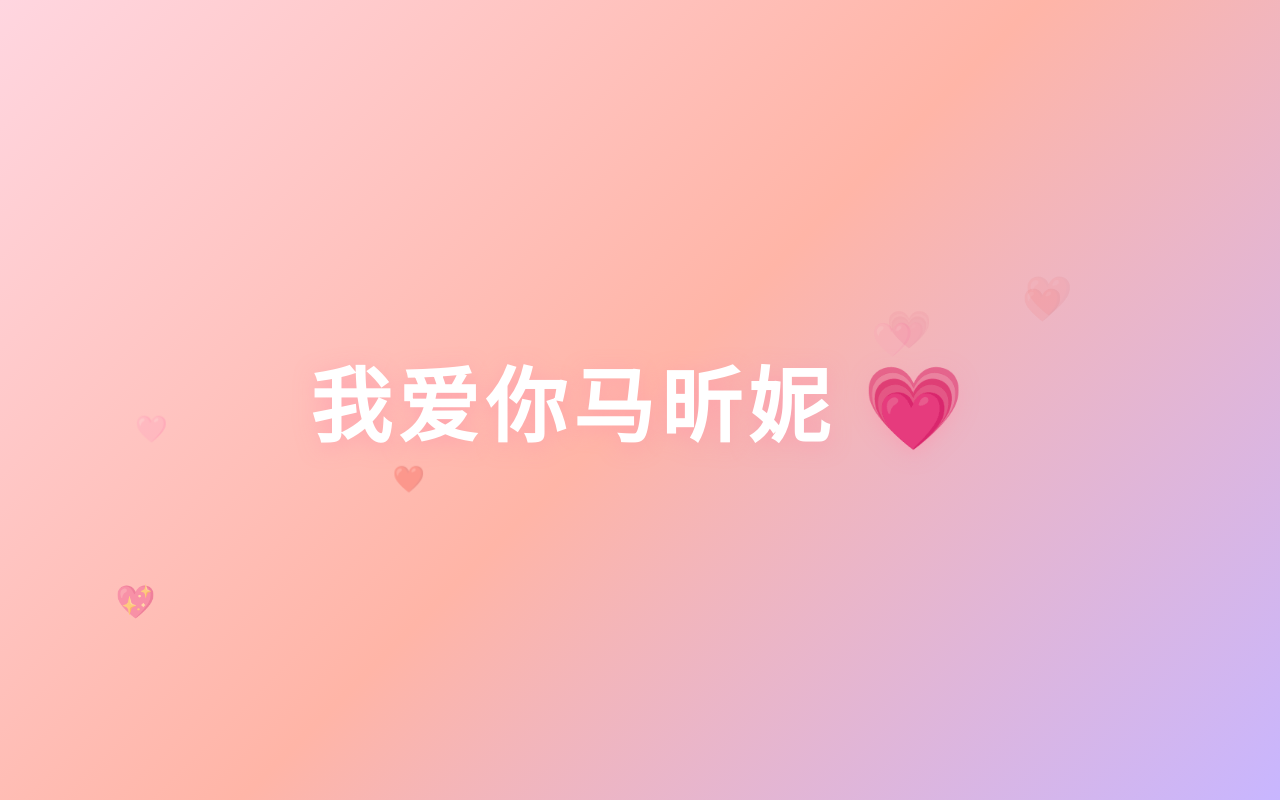
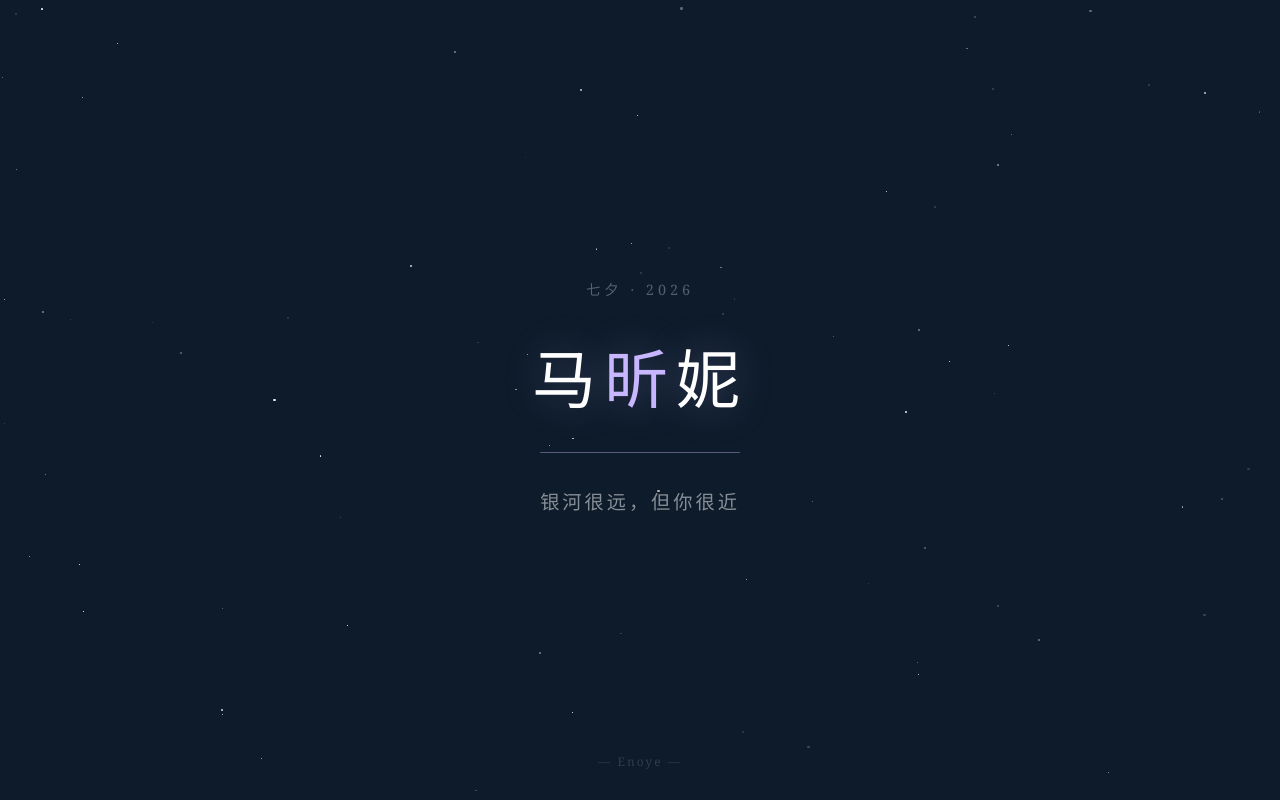
Before and after one commit to Enoye-ovo/pi-demo, a plain HTML site: page index.html in a window 1280 px wide. Drawn offline with Linux system fonts and the light colour scheme.

Commit message:
星空版七夕页面 ✨

```diff
--- a/index.html
+++ b/index.html
@@ -3,7 +3,7 @@
 <head>
   <meta charset="UTF-8">
   <meta name="viewport" content="width=device-width, initial-scale=1.0">
-  <title>我爱你马昕妮 💗</title>
+  <title>七夕 · 马昕妮</title>
   <style>
     * { margin: 0; padding: 0; box-sizing: border-box; }
     body {
@@ -11,49 +11,95 @@
       align-items: center;
       justify-content: center;
       min-height: 100vh;
-      background: linear-gradient(135deg, #ffd6e0, #ffb5a7, #c8b6ff);
+      background: #0d1b2a;
       font-family: "Georgia", "Songti SC", serif;
       overflow: hidden;
     }
-    .text {
-      font-size: clamp(2rem, 10vw, 5rem);
-      font-weight: bold;
+    .stars { position: fixed; top: 0; left: 0; width: 100%; height: 100%; pointer-events: none; }
+    .star {
+      position: absolute;
+      background: #fff;
+      border-radius: 50%;
+      animation: twinkle 3s infinite ease-in-out;
+    }
+    @keyframes twinkle {
+      0%, 100% { opacity: 0.15; }
+      50% { opacity: 0.9; }
+    }
+    .content {
+      position: relative;
+      z-index: 1;
+      text-align: center;
+    }
+    .date {
+      font-size: 0.9rem;
+      color: rgba(255, 255, 255, 0.3);
+      letter-spacing: 4px;
+      margin-bottom: 30px;
+    }
+    .name {
+      font-size: clamp(2rem, 8vw, 4rem);
       color: #fff;
-      text-shadow: 0 4px 20px rgba(255, 143, 171, 0.5);
-      letter-spacing: 6px;
-      animation: beat 1.2s ease-in-out infinite;
+      letter-spacing: 8px;
+      font-weight: 300;
+      text-shadow: 0 0 40px rgba(200, 182, 255, 0.3);
+      animation: fadeIn 2s ease;
     }
-    @keyframes beat {
-      0%, 100% { transform: scale(1); }
-      50% { transform: scale(1.08); }
+    .name span {
+      color: #c8b6ff;
     }
-    .heart {
+    .line {
+      width: 0;
+      height: 1px;
+      background: rgba(200, 182, 255, 0.4);
+      margin: 30px auto;
+      animation: expand 2s ease 0.5s forwards;
+    }
+    @keyframes expand { to { width: 200px; } }
+    .quote {
+      font-size: clamp(0.9rem, 3vw, 1.2rem);
+      color: rgba(255, 255, 255, 0.5);
+      letter-spacing: 3px;
+      line-height: 2;
+      animation: fadeIn 2s ease 1s backwards;
+    }
+    @keyframes fadeIn {
+      from { opacity: 0; transform: translateY(20px); }
+      to { opacity: 1; transform: translateY(0); }
+    }
+    .footer {
       position: fixed;
-      font-size: 1.5rem;
-      pointer-events: none;
-      animation: floatUp 4s ease-out forwards;
-    }
-    @keyframes floatUp {
-      0% { transform: translateY(100vh) scale(0.5); opacity: 0; }
-      20% { opacity: 0.8; }
-      100% { transform: translateY(-20vh) scale(1.2); opacity: 0; }
+      bottom: 30px;
+      width: 100%;
+      text-align: center;
+      font-size: 0.75rem;
+      color: rgba(255, 255, 255, 0.15);
+      letter-spacing: 2px;
     }
   </style>
 </head>
 <body>
-  <div class="text">我爱你马昕妮 💗</div>
+  <div class="stars" id="stars"></div>
+  <div class="content">
+    <div class="date">七夕 · 2026</div>
+    <div class="name">马<span>昕</span>妮</div>
+    <div class="line"></div>
+    <div class="quote">银河很远，但你很近</div>
+  </div>
+  <div class="footer">— Enoye —</div>
   <script>
-    const hearts = ['❤️', '💕', '💖', '💗', '🩷'];
-    setInterval(() => {
-      const h = document.createElement('div');
-      h.className = 'heart';
-      h.textContent = hearts[Math.floor(Math.random() * hearts.length)];
-      h.style.left = Math.random() * 100 + 'vw';
-      h.style.fontSize = (Math.random() * 20 + 16) + 'px';
-      h.style.animationDuration = (Math.random() * 2 + 3) + 's';
-      document.body.appendChild(h);
-      setTimeout(() => h.remove(), 5000);
-    }, 400);
+    const sc = document.getElementById('stars');
+    for (let i = 0; i < 80; i++) {
+      const s = document.createElement('div');
+      s.className = 'star';
+      const size = Math.random() * 2 + 0.5;
+      s.style.width = size + 'px';
+      s.style.height = size + 'px';
+      s.style.left = Math.random() * 100 + '%';
+      s.style.top = Math.random() * 100 + '%';
+      s.style.animationDelay = Math.random() * 3 + 's';
+      sc.appendChild(s);
+    }
   </script>
 </body>
 </html>
```
